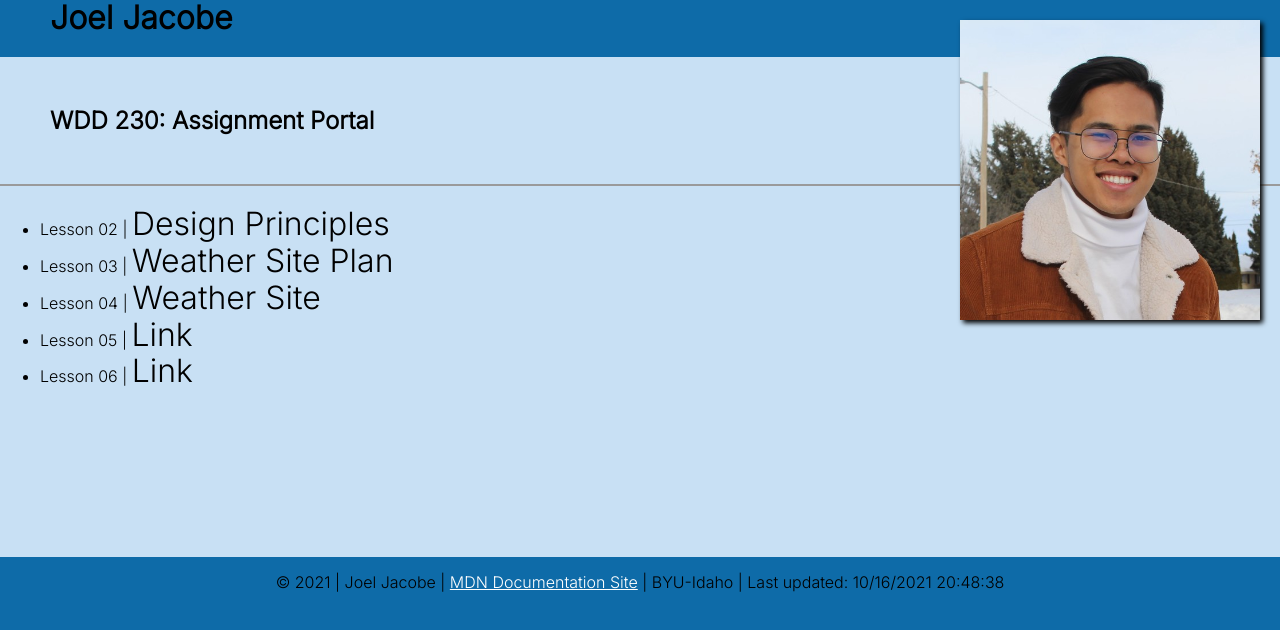
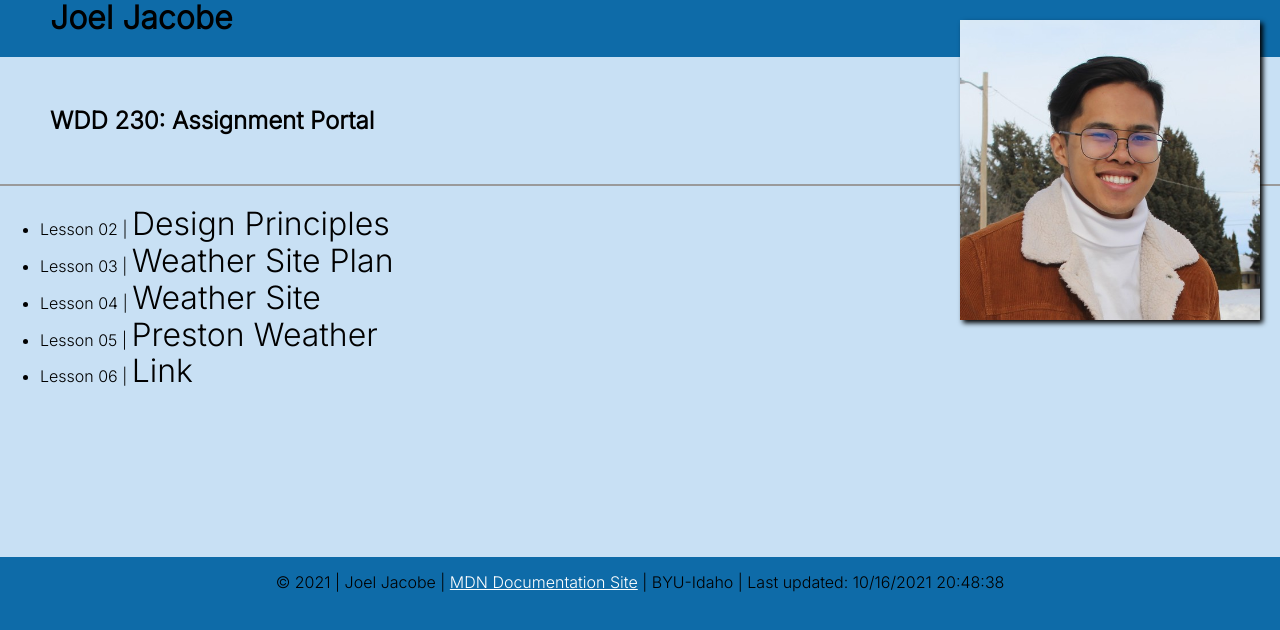
Before and after one commit to jjacobe/jjacobe.github.io, a plain HTML site: page index.html in a window 1280 px wide. Drawn offline with Linux system fonts and the light colour scheme.

Commit message:
updated links

```diff
--- a/index.html
+++ b/index.html
@@ -26,7 +26,7 @@
                 <li>Lesson 02 | <a href="lesson2/design-principles.html">Design Principles</a> </li>
                 <li>Lesson 03 | <a href="/lesson3/index.html">Weather Site Plan</a> </li>
                 <li>Lesson 04 | <a href="/lesson4/preston.html">Weather Site</a> </li>
-                <li>Lesson 05 | <a href="">Link</a> </li>
+                <li>Lesson 05 | <a href="/lesson5/preston.html">Preston Weather</a> </li>
                 <li>Lesson 06 | <a href="">Link</a> </li>
               </ul>
             </nav>
```
